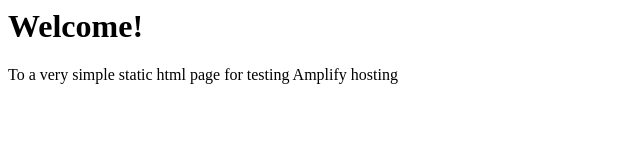
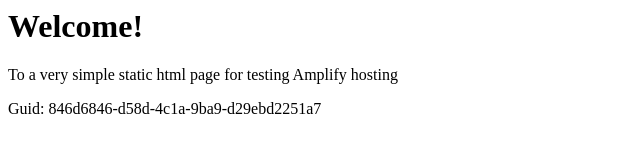
Before and after one commit to aws-aemilia-hkg/Github-PR-Commit-Integration-Test-DoNotTouch-v1-prod-ap-east-1, a website: page src/index.html in a window 1280 px wide. Shown: the whole page, without its empty margins (0-640 px from the left). Drawn offline with Linux system fonts and the light colour scheme.

Commit message:
commit from integ tests

```diff
--- a/src/index.html
+++ b/src/index.html
@@ -1,3 +1,5 @@
+
+
 <html lang="en">
 
 <head>
@@ -10,6 +12,6 @@
 <body>
     <h1>Welcome!</h1>
     <p>To a very simple static html page for testing Amplify hosting</p>
-</body>
+    <p>Guid: 846d6846-d58d-4c1a-9ba9-d29ebd2251a7</p></body>
 
 </html>
```
